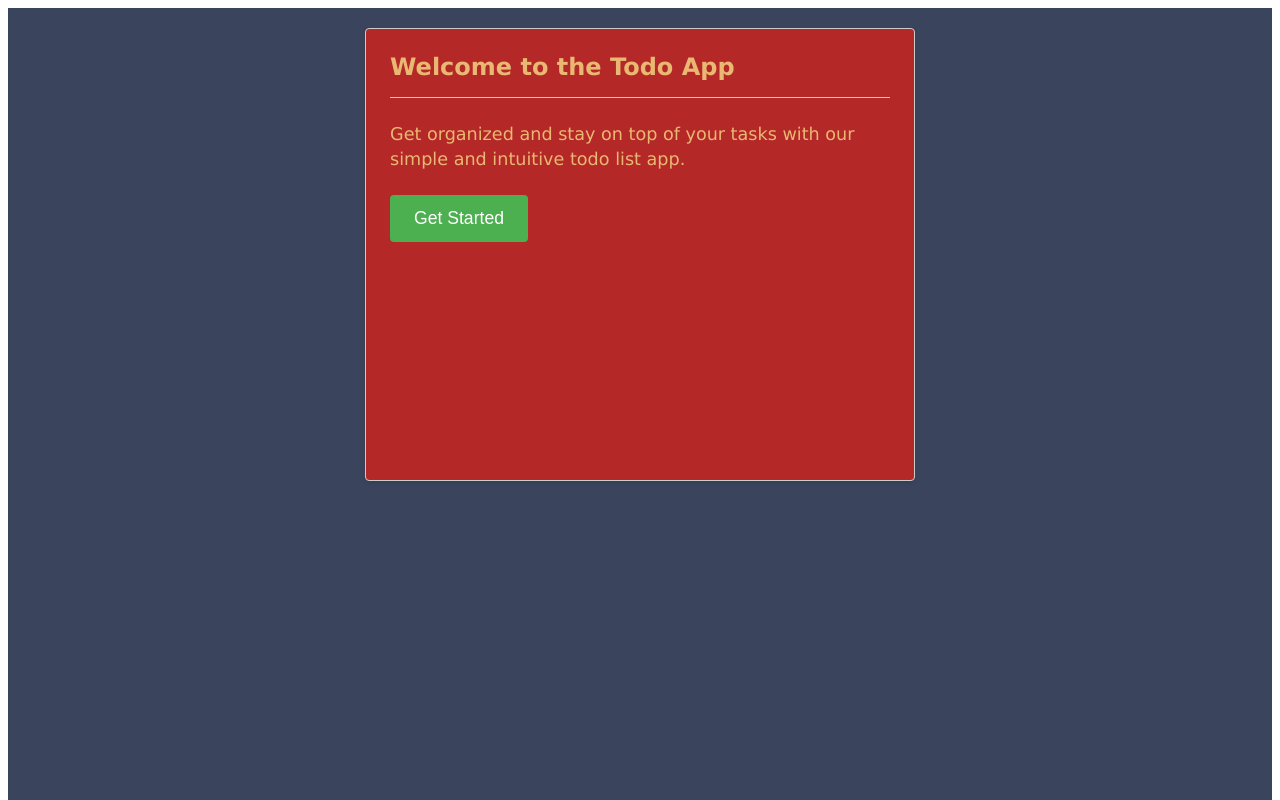
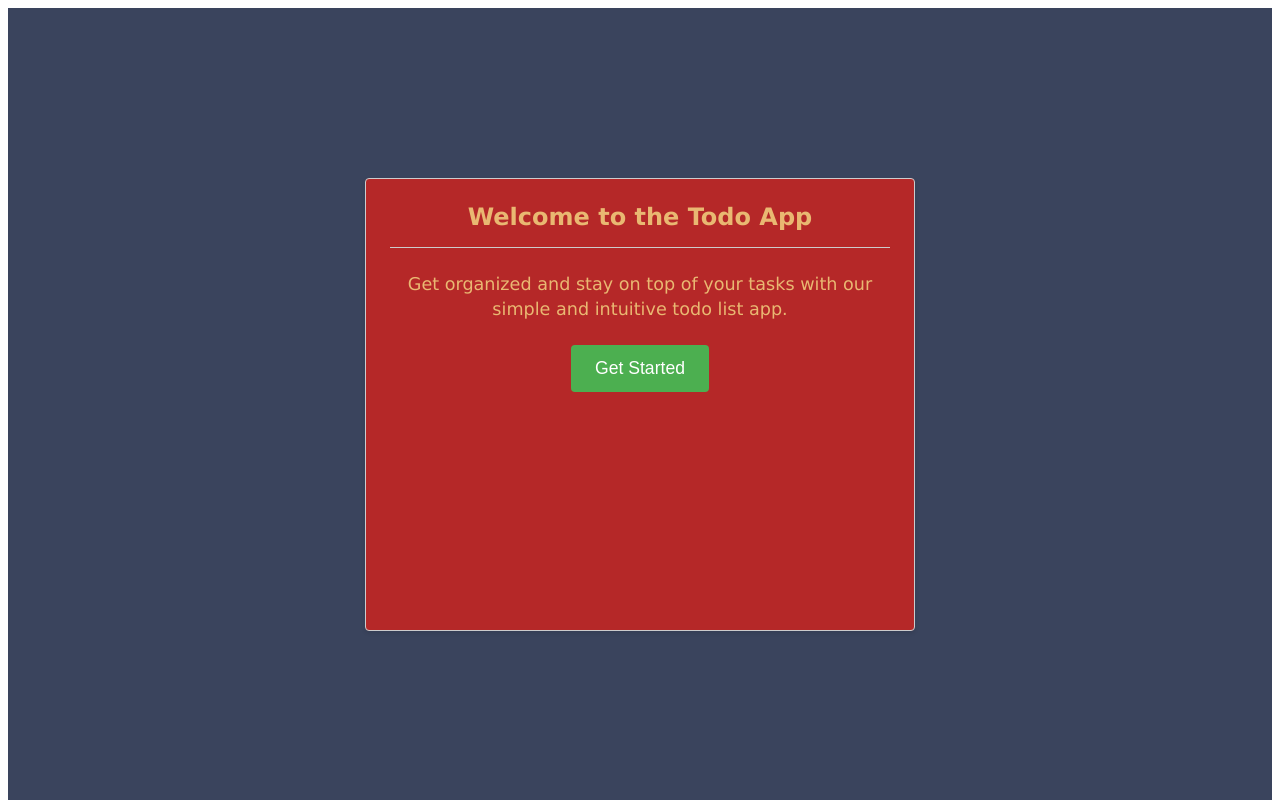
Before and after one commit to wowgr8/ctd-final-project, a React (Create React App) app: page / in a window 1280 px wide. Shown: the top 800 px of the page. Built offline with nearby package versions, Linux system fonts and the light colour scheme.

Commit message:
add margin-top for card and text-align property for button and text.

```diff
--- a/src/components/LandingPage.module.css
+++ b/src/components/LandingPage.module.css
@@ -7,6 +7,8 @@
   max-width: 500px;
   padding: 1.5rem;
   height: calc(33.33% - 1.5rem);
+  margin-top: 150px;
+  text-align: center;
 }
 
 .cardHeader {
@@ -23,6 +25,7 @@
 .cardBody {
   margin-bottom: 1.5rem;
   height: calc(33.33% - 1.5rem);
+  text-align: center;
 }
 
 .cardText {
```
